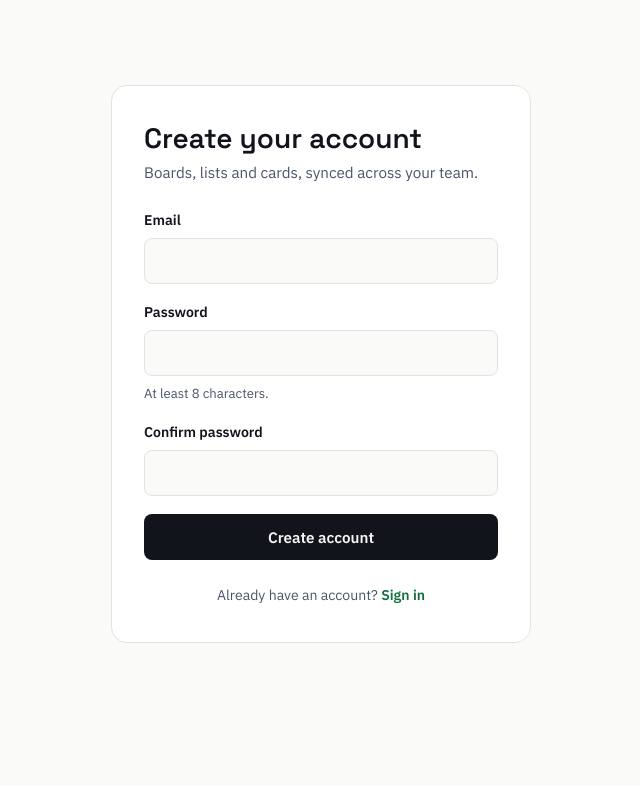
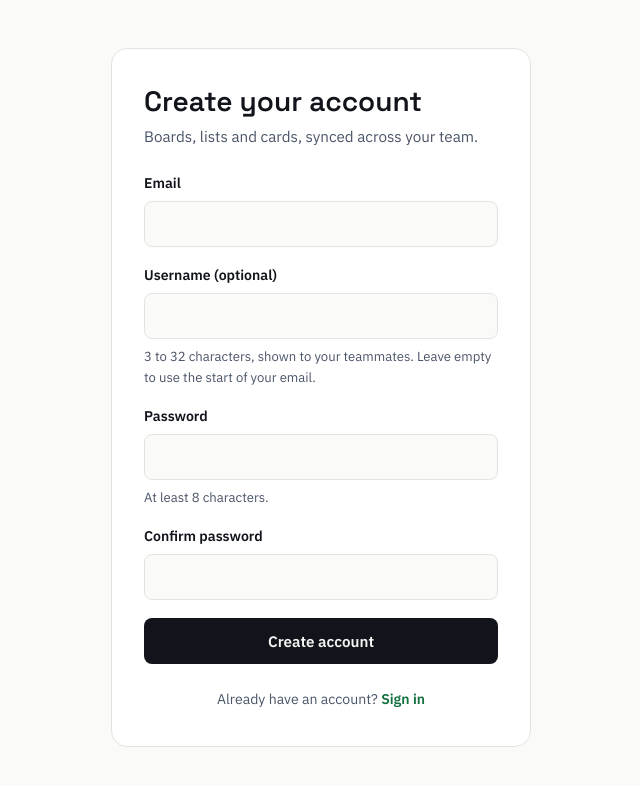
Before and after one commit to Etoile-Bleu/LekThik, a React (Vite) app in the folder frontend/: page /signup in a window 1280 px wide. Shown: the top 786 px of the page, without its empty margins (319-959 px from the left). Built offline with nearby package versions, Linux system fonts and the light colour scheme; no server answers.

Commit message:
feat(frontend): ask for an optional username on signup

```diff
--- a/frontend/src/ui/pages/SignupPage.tsx
+++ b/frontend/src/ui/pages/SignupPage.tsx
@@ -11,6 +11,7 @@ export function SignupPage() {
   const [searchParams] = useSearchParams();
   const next = safeNext(searchParams.get('next'));
   const [email, setEmail] = useState('');
+  const [username, setUsername] = useState('');
   const [password, setPassword] = useState('');
   const [confirmPassword, setConfirmPassword] = useState('');
   const [isSubmitting, setIsSubmitting] = useState(false);
@@ -28,7 +29,7 @@ export function SignupPage() {
     setIsSubmitting(true);
 
     try {
-      await registerUser(email, password);
+      await registerUser(email, password, username);
       navigate(withNext(`/verify-email?email=${encodeURIComponent(email)}`, next));
     } catch (submitError) {
       setError(
@@ -59,6 +60,24 @@ export function SignupPage() {
               value={email}
               onChange={(event) => setEmail(event.target.value)}
             />
+          </div>
+
+          <div className="auth__field">
+            <label htmlFor="signup-username">Username (optional)</label>
+            <input
+              id="signup-username"
+              name="username"
+              type="text"
+              autoComplete="username"
+              minLength={3}
+              maxLength={32}
+              value={username}
+              onChange={(event) => setUsername(event.target.value)}
+            />
+            <span className="auth__hint">
+              3 to 32 characters, shown to your teammates. Leave empty to use the start of your
+              email.
+            </span>
           </div>
 
           <div className="auth__field">
```
